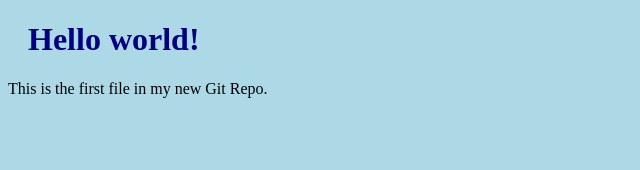
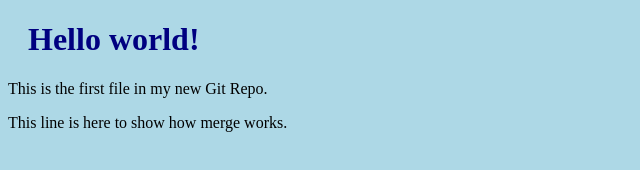
Before and after one commit to sandipd5/hello-world, a plain HTML site: page index.html in a window 1280 px wide. Shown: the whole page, without its empty margins (0-640 px from the left). Drawn offline with Linux system fonts and the light colour scheme.

Commit message:
updated index with emergency fix

```diff
--- a/index.html
+++ b/index.html
@@ -8,6 +8,7 @@
 
 <h1>Hello world!</h1>
 <p>This is the first file in my new Git Repo.</p>
+<p>This line is here to show how merge works.</p>
 
 </body>
 </html>
```
